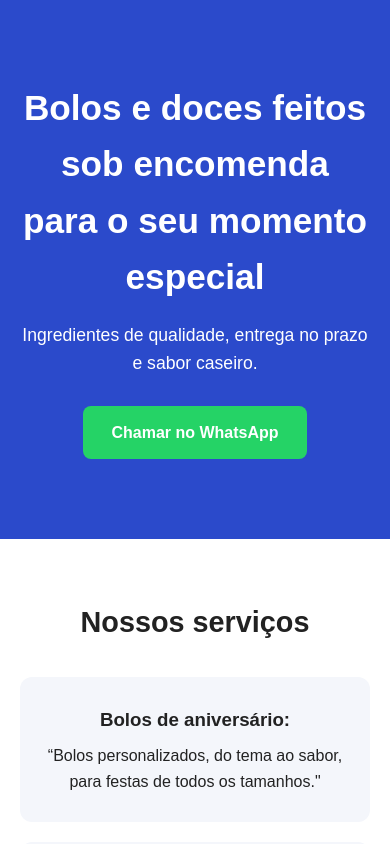
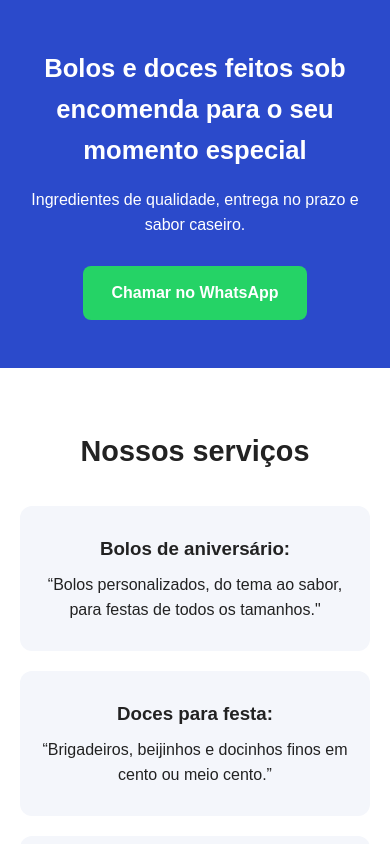
Before and after one commit to fabianogouveia/landing-page, a plain HTML site: page index.html in a window 390 px wide. Shown: the top 844 px of the page. Drawn offline with Linux system fonts and the light colour scheme.

Commit message:
Implement media queries for header responsiveness
Add responsive styles for header elements.

```diff
--- a/style.css
+++ b/style.css
@@ -108,3 +108,16 @@ footer a {
   padding: 14px 28px;
   border-radius: 8px;
 }
+@media (max-width: 600px) {
+  header {
+    padding: 48px 20px;
+  }
+
+  header h1 {
+    font-size: 1.6rem;
+  }
+
+  header p {
+    font-size: 1rem;
+  }
+}
```
